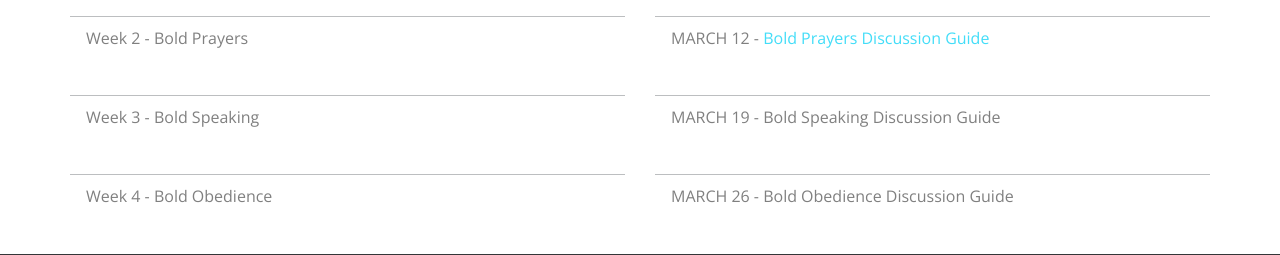
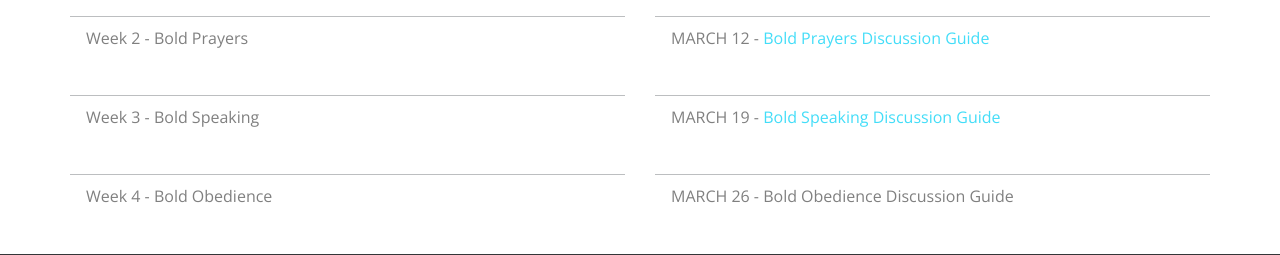
Before and after one commit to OACOC/website, a PHP site: page /242groups.php in a window 1280 px wide. Shown: the part 848-1103 px from the top of the page. Run offline with PHP 8.4, Linux system fonts and the light colour scheme; some libraries are stand-ins or nearby versions; grey boxes are pictures that could not be loaded.

Commit message:
242 lesson plan

```diff
--- a/242groups.php
+++ b/242groups.php
@@ -81,10 +81,10 @@
                 <p>MARCH 12 - <a style="color:#43DDF8" href="/docs/lesson_guide_031217.pdf" target="_blank">Bold Prayers Discussion Guide</a></p>
               </div>
               <div class="sermons wrapper-242">
-                <p>MARCH 19 - <!--<a style="color:#43DDF8" href="/docs/lesson_guide_030517.pdf" target="_blank">Bold Speaking Discussion Guide</a>-->Bold Speaking Discussion Guide</p>
+                <p>MARCH 19 - <a style="color:#43DDF8" href="/docs/lesson_guide_031917.pdf" target="_blank">Bold Speaking Discussion Guide</a></p>
               </div>
               <div class="sermons wrapper-242">
-                <p>MARCH 26 - <!--<a style="color:#43DDF8" href="/docs/lesson_guide_030517.pdf" target="_blank">Bold Obedience Discussion Guide</a>-->Bold Obedience Discussion Guide</p>
+                <p>MARCH 26 - <!--<a style="color:#43DDF8" href="/docs/lesson_guide_032617.pdf" target="_blank">Bold Obedience Discussion Guide</a>-->Bold Obedience Discussion Guide</p>
               </div>
             </div>
           </div>
```
